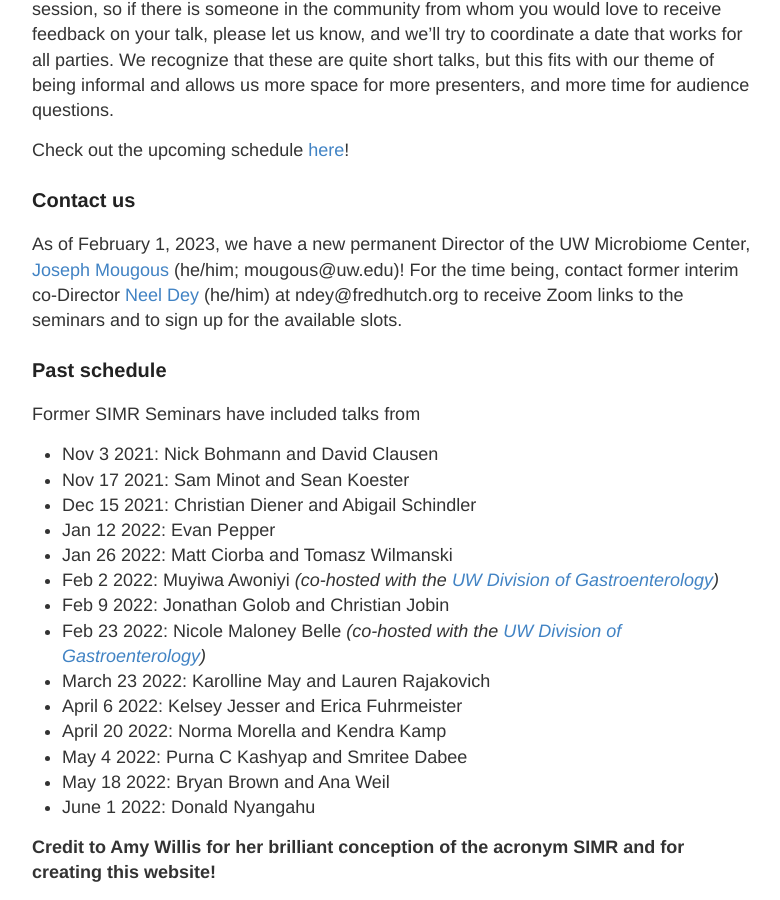
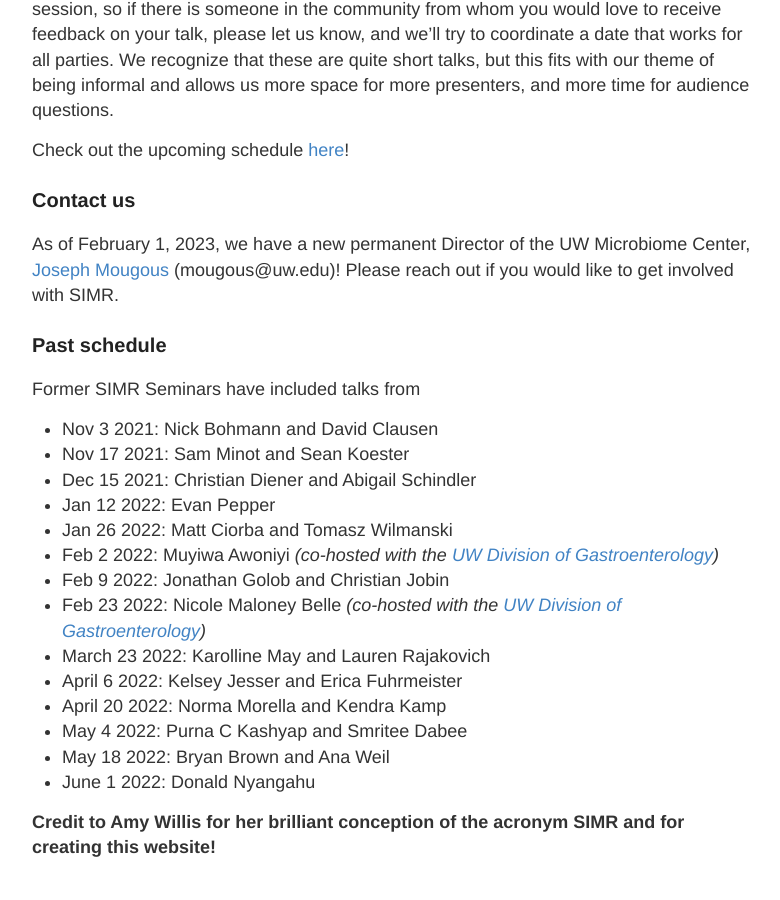
Before and after one commit to SIMR-seminars/SIMR-seminars.github.io, a Jekyll site: the page built from about.md, in a window 1280 px wide and 900 px high, scrolled down 670 px. Shown: the whole window, without its empty margins (248-1028 px from the left). Built offline with Jekyll 4.4.1, drawn with Linux system fonts in a browser that asks for light colours.

Commit message:
updated About

```diff
--- a/about.md
+++ b/about.md
@@ -18,7 +18,7 @@ Check out the upcoming schedule [here](https://simr-seminars.github.io/)!
 
 ### Contact us
 
-As of February 1, 2023, we have a new permanent Director of the UW Microbiome Center, [Joseph Mougous](https://mougouslab.org) (he/him; mougous@uw.edu)! For the time being, contact former interim co-Director [Neel Dey](https://www.fredhutch.org/en/faculty-lab-directory/dey-neelendu.html) (he/him) at ndey@fredhutch.org to receive Zoom links to the seminars and to sign up for the available slots.
+As of February 1, 2023, we have a new permanent Director of the UW Microbiome Center, [Joseph Mougous](https://mougouslab.org) (mougous@uw.edu)! Please reach out if you would like to get involved with SIMR.
 
 ### Past schedule
 
```
